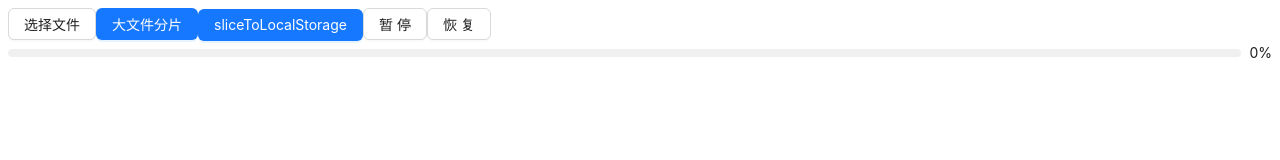
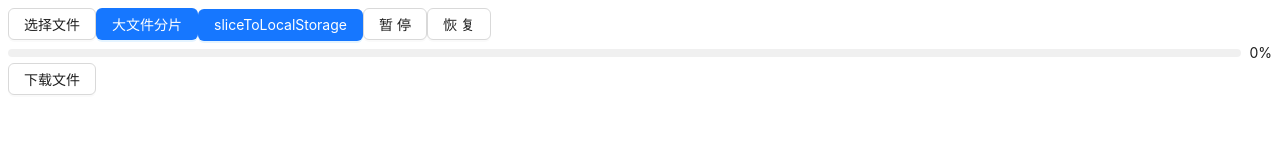
Before and after one commit to tyxu99/file-stream-web, a Next.js app: page / in a window 1280 px wide. Shown: the top 160 px of the page. Built offline with nearby package versions, Linux system fonts and the light colour scheme.

Commit message:
feat: downFile

```diff
--- a/src/components/upload.tsx
+++ b/src/components/upload.tsx
@@ -147,6 +147,23 @@ const Index = () => {
     });
   };
 
+  const downloadFile = async () => {
+    // filename 1685954304236bLHo15gsZrbio7FoieR9zHw3vgYT0d1K5ZkffXOPFLo=.png
+
+    try {
+      const res = await fetch(
+        "http://127.0.0.1:8888/api/fileStream/1685954304236bLHo15gsZrbio7FoieR9zHw3vgYT0d1K5ZkffXOPFLo=.png",
+      );
+      if (!res.ok) {
+        throw new Error(`HTTP error! status: ${res.status}`);
+      }
+      const data = await res.json();
+      console.log("data", data);
+    } catch (error) {
+      console.log("error", error);
+    }
+  };
+
   return (
     <>
       <Upload beforeUpload={isFileExist} showUploadList={false}>
@@ -158,6 +175,7 @@ const Index = () => {
       <Button onClick={pauseUpload}>暂停</Button>
       <Button onClick={recoverUpload}>恢复</Button>
       <Progress status="active" percent={percent} />
+      <Button onClick={downloadFile}>下载文件</Button>
     </>
   );
 };
```
